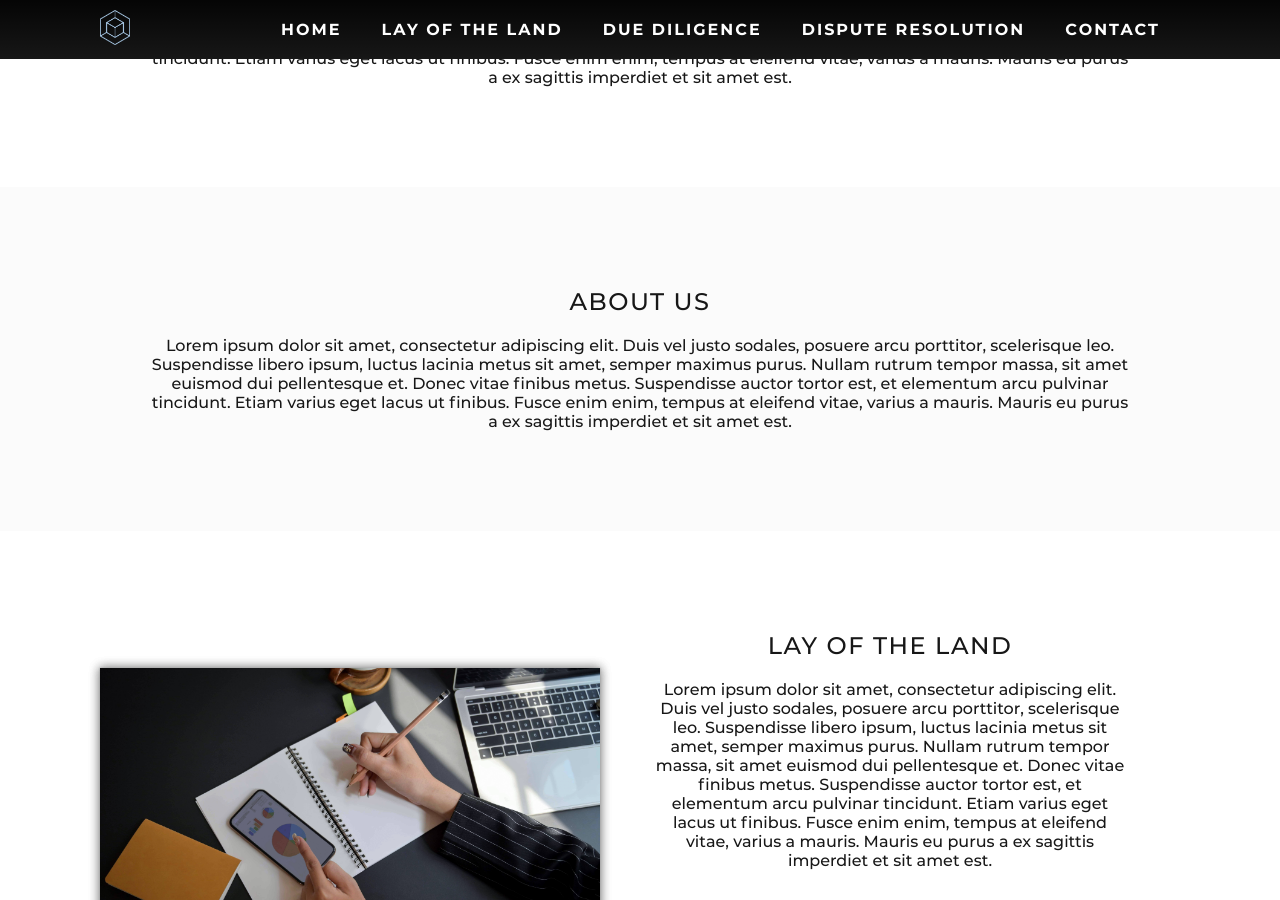
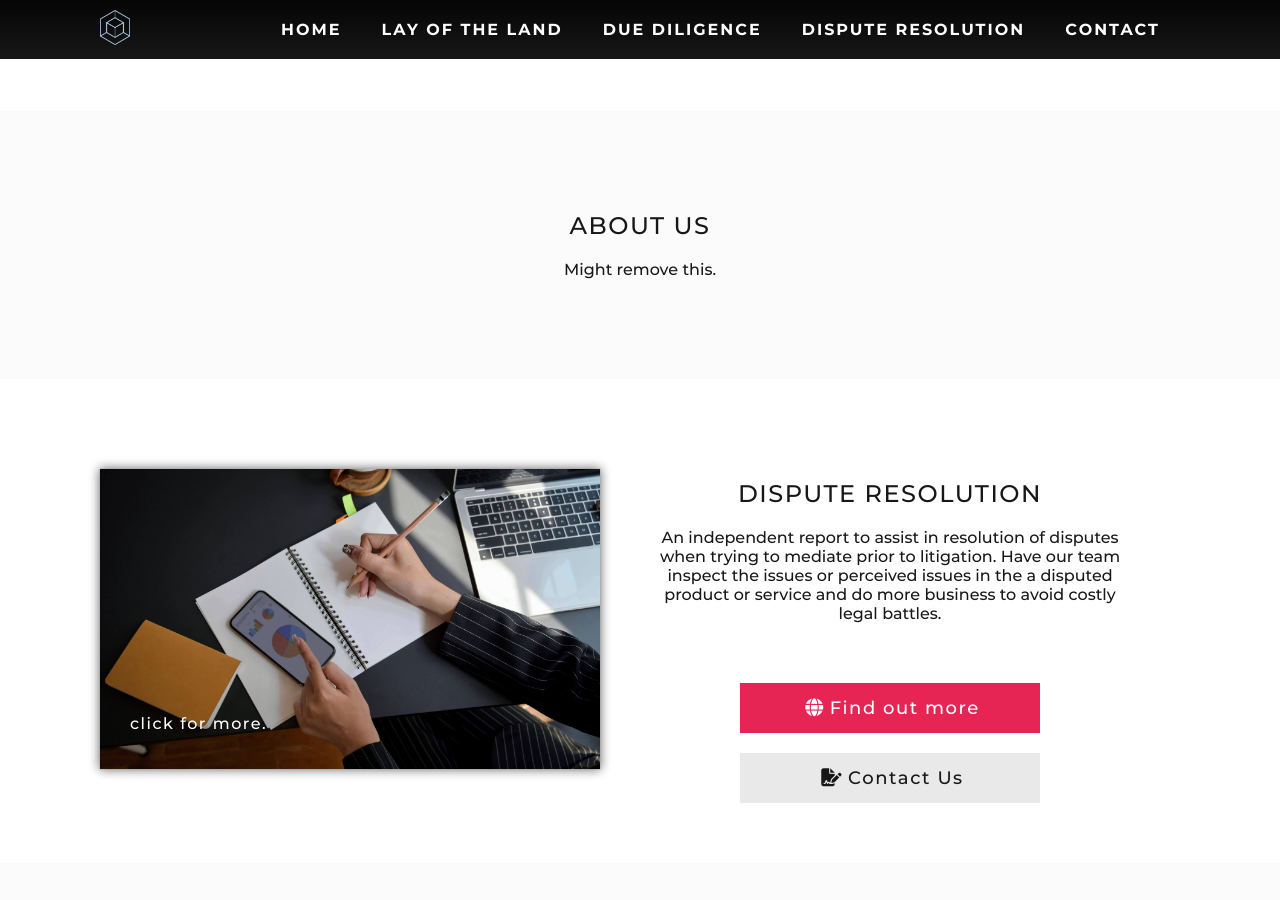
Before and after one commit to juliusyam/app-audits, a Jekyll site: the page built from index.markdown, in a window 1280 px wide and 900 px high, scrolled down 1057 px. Built offline with Jekyll 4.4.1, drawn with Linux system fonts in a browser that asks for light colours; nearby versions of some CDN libraries; some of the changed text lies outside the part shown.

Commit message:
Began working on copy

```diff
--- a/index.markdown
+++ b/index.markdown
@@ -9,23 +9,23 @@
 
 # Bar 1
 title1: Service
-description1: Lorem ipsum dolor sit amet, consectetur adipiscing elit. Duis vel justo sodales, posuere arcu porttitor, scelerisque leo. Suspendisse libero ipsum, luctus lacinia metus sit amet, semper maximus purus. Nullam rutrum tempor massa, sit amet euismod dui pellentesque et. Donec vitae finibus metus. Suspendisse auctor tortor est, et elementum arcu pulvinar tincidunt. Etiam varius eget lacus ut finibus. Fusce enim enim, tempus at eleifend vitae, varius a mauris. Mauris eu purus a ex sagittis imperdiet et sit amet est.
+description1: We offer an independent report based on your software application.
 
 # Bar 2
 title2: About Us
-description2: Lorem ipsum dolor sit amet, consectetur adipiscing elit. Duis vel justo sodales, posuere arcu porttitor, scelerisque leo. Suspendisse libero ipsum, luctus lacinia metus sit amet, semper maximus purus. Nullam rutrum tempor massa, sit amet euismod dui pellentesque et. Donec vitae finibus metus. Suspendisse auctor tortor est, et elementum arcu pulvinar tincidunt. Etiam varius eget lacus ut finibus. Fusce enim enim, tempus at eleifend vitae, varius a mauris. Mauris eu purus a ex sagittis imperdiet et sit amet est.
+description2: Might remove this.
 
-# Bar 2
-title3: Lay of the Land
-description3: Lorem ipsum dolor sit amet, consectetur adipiscing elit. Duis vel justo sodales, posuere arcu porttitor, scelerisque leo. Suspendisse libero ipsum, luctus lacinia metus sit amet, semper maximus purus. Nullam rutrum tempor massa, sit amet euismod dui pellentesque et. Donec vitae finibus metus. Suspendisse auctor tortor est, et elementum arcu pulvinar tincidunt. Etiam varius eget lacus ut finibus. Fusce enim enim, tempus at eleifend vitae, varius a mauris. Mauris eu purus a ex sagittis imperdiet et sit amet est.
+# Bar 3
+title3: Dispute Resolution
+description3: An independent report to assist in resolution of disputes when trying to mediate prior to litigation. Have our team inspect the issues or perceived issues in the a disputed product or service and do more business to avoid costly legal battles.
 
-# Bar 2
+# Bar 4
 title4: Due Diligence
-description4: Lorem ipsum dolor sit amet, consectetur adipiscing elit. Duis vel justo sodales, posuere arcu porttitor, scelerisque leo. Suspendisse libero ipsum, luctus lacinia metus sit amet, semper maximus purus. Nullam rutrum tempor massa, sit amet euismod dui pellentesque et. Donec vitae finibus metus. Suspendisse auctor tortor est, et elementum arcu pulvinar tincidunt. Etiam varius eget lacus ut finibus. Fusce enim enim, tempus at eleifend vitae, varius a mauris. Mauris eu purus a ex sagittis imperdiet et sit amet est.
+description4: A detailed report of software state and processes based on the context of where the existing products are and where the idea is to take the business.
 
-# Bar 2
-title5: Dispute Resolution
-description5: Lorem ipsum dolor sit amet, consectetur adipiscing elit. Duis vel justo sodales, posuere arcu porttitor, scelerisque leo. Suspendisse libero ipsum, luctus lacinia metus sit amet, semper maximus purus. Nullam rutrum tempor massa, sit amet euismod dui pellentesque et. Donec vitae finibus metus. Suspendisse auctor tortor est, et elementum arcu pulvinar tincidunt. Etiam varius eget lacus ut finibus. Fusce enim enim, tempus at eleifend vitae, varius a mauris. Mauris eu purus a ex sagittis imperdiet et sit amet est.
+# Bar 5
+title5: Lay of the Land
+description5: A review of your existing products, perfect for a new CTO or CEO when taking over an existing organisation who wants to understand more about the current state of strengths and weaknesses.
 
 ---
 
```
